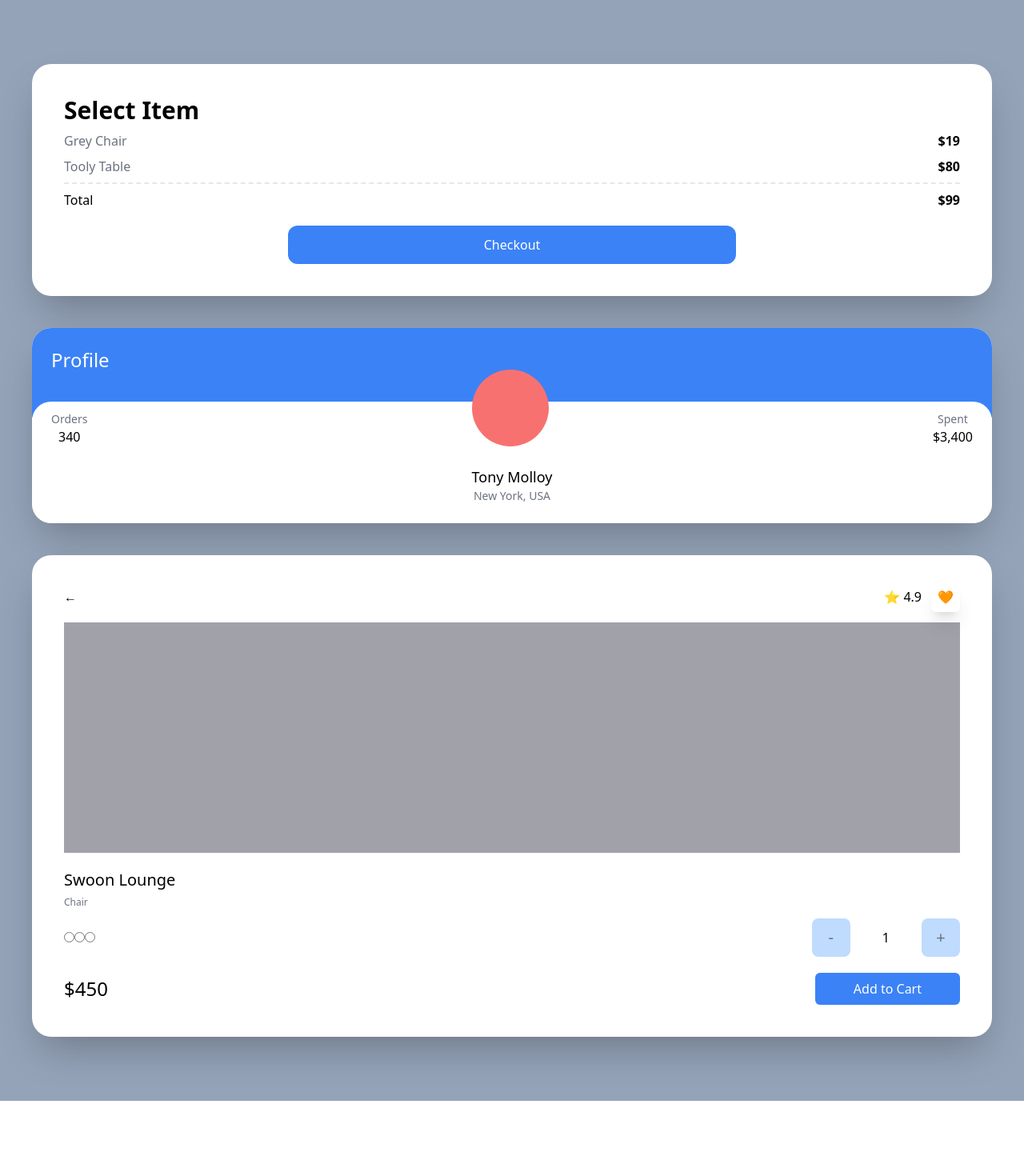
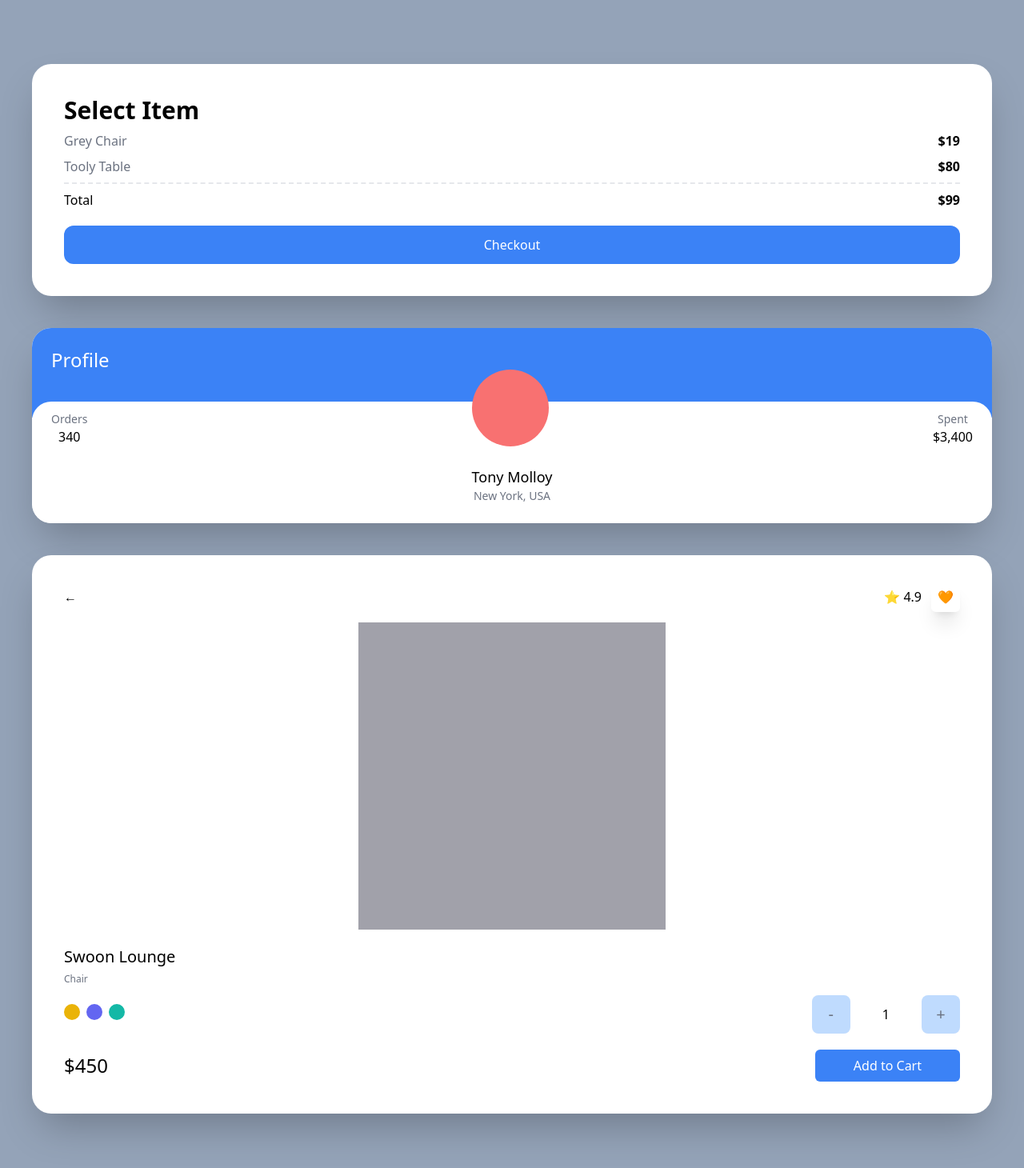
Before and after one commit to alstjr5949/carrot, a Next.js app: page / in a window 1280 px wide. Shown: the top 1460 px of the page at 80% size. Before the commit the page ends 1376 px from the top, so only its background shows below. Built offline with nearby package versions, Linux system fonts and the light colour scheme.

Commit message:
<study> tailwind modifier

```diff
--- a/pages/index.tsx
+++ b/pages/index.tsx
@@ -17,9 +17,9 @@ const Home: NextPage = () => {
           <span>Total</span>
           <span className="font-semibold">$99</span>
         </div>
-        <div className="mx-auto mt-5 w-1/2 rounded-xl bg-blue-500 p-3 text-center text-white">
+        <button className="mx-auto mt-5 w-full rounded-xl bg-blue-500 p-3 text-center text-white hover:bg-teal-500 active:text-black">
           Checkout
-        </div>
+        </button>
       </div>
       <div className="overflow-hidden rounded-3xl bg-white shadow-2xl">
         <div className="bg-blue-500 p-6 pb-14">
@@ -51,15 +51,15 @@ const Home: NextPage = () => {
             <span className="rounded-md p-2 shadow-xl">🧡</span>
           </div>
         </div>
-        <div className="mb-5 h-72 bg-zinc-400" />
+        <div className="mx-auto mb-5 aspect-square w-96 bg-zinc-400" />
         <div className="flex flex-col">
           <span className="mb-1.5 text-xl font-medium">Swoon Lounge</span>
           <span className="text-xs text-gray-500">Chair</span>
           <div className="mt-3 mb-5 flex items-center justify-between">
-            <div>
-              <input type="radio" />
-              <input type="radio" />
-              <input type="radio" />
+            <div className="space-x-2">
+              <button className="h-5 w-5 rounded-full bg-yellow-500" />
+              <button className="h-5 w-5 rounded-full bg-indigo-500" />
+              <button className="h-5 w-5 rounded-full bg-teal-500" />
             </div>
             <div className="flex items-center space-x-10">
               <button className="flex aspect-square w-12 items-center justify-center rounded-lg bg-blue-200  p-2.5 text-xl text-gray-500">
```
